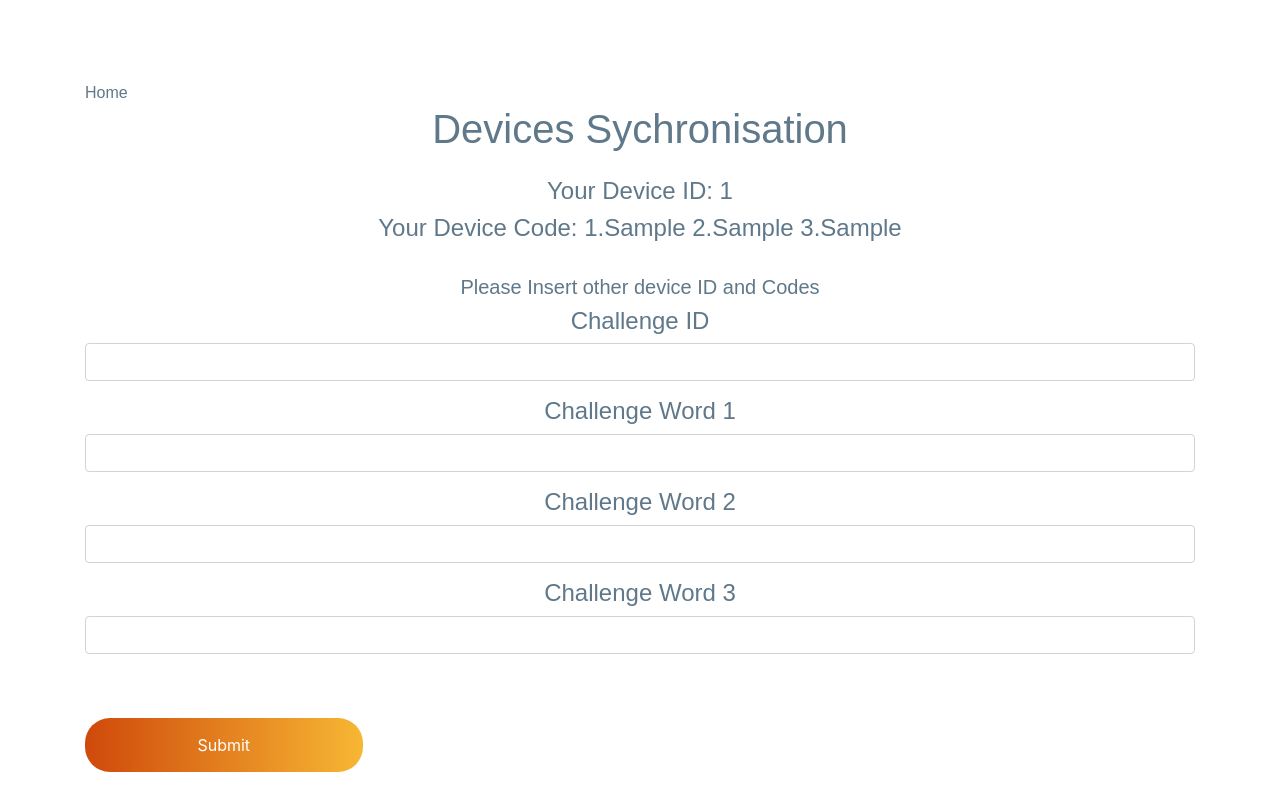
After one commit to palang-a/carebears-sanctuary, a Flask app: page /pair_account in a window 1280 px wide. The commit adds this page. Run offline with Flask 2, Linux system fonts and the light colour scheme; a database or web service that is not in the repository returns one stand-in record (values such as "Sample title"); some libraries are stand-ins or nearby versions.

Commit message:
add account merging process (WIP)

```diff
--- a/app.py
+++ b/app.py
@@ -24,7 +24,7 @@ def setcookie():
         cookie = str(uuid.uuid1())
         expire_date = datetime.datetime.now()
         expire_date = expire_date + datetime.timedelta(days=90)
-        resp = redirect(url_for('main'))
+        resp = redirect(url_for('generate_challenge_codes', uuid=cookie))
         resp.set_cookie('c_id', cookie, expires=expire_date)
         return resp
     else:
@@ -38,6 +38,31 @@ def main():
 @app.route("/support")
 def support():
     return render_template('support.html')
+
+@app.route("/merge_account")
+def merge_account():
+    cookies = request.cookies.get('c_id')
+    a_event = mongo.db.challengeDb
+    a_code = a_event.find_one({'id_client' : cookies})
+    return render_template('merge_account.html', cookies=cookies, code=a_code)
+
+@app.route("/pair_account")
+def pair_account():
+    cookies = request.cookies.get('c_id')
+    a_event = mongo.db.challengeDb
+    a_code = a_event.find_one({'id_client' : cookies})
+    return render_template('pair_account.html', cookies=cookies, code=a_code)
+
+@app.route("/merge_response")
+def merge_response():
+    merge_message = request.args['merge_message']
+    return render_template('merge_account.html', merge_message=merge_message)
+
+@app.route("/pair_response")
+def pair_response():
+    cookies = request.cookies.get('c_id')
+    pair_message = request.args['pair_message']
+    return render_template('pair_response.html', cookies=cookies, pair_message=pair_message)
 
 @app.route("/read", methods=['GET'])
 def read():
@@ -104,7 +129,7 @@ def get_one_event(event_id):
 def add_postcard_event():
     eventDb = mongo.db.sanctDb
     event_id = str(uuid.uuid1()) # generate uuid on server side for event // request.json['name']
-    c_id = request.form['c_id'] #request.cookies.get('c_id')
+    c_id = request.cookies.get('c_id')
     event_data = request.form['feeling']
 
     postcard_love = 0
@@ -246,7 +271,8 @@ def generate_challenge_codes(uuid):
             a_event.insert_one({'id_client' : uuid, 'challenge_id' : clientKey,'challenge_word' : list_random_words, 'prev_verifications' : None, 'merged_account_id' : None})
         else:
             output = "Failed to generate codes. Please report the error."
-    return jsonify({'result' : output})
+    print(jsonify({'result' : output}))
+    return redirect(url_for('main'))
 
 # merge two accounts together, if the client submits correct responses to the challenge codes for the
 # accounts they are trying to link
@@ -316,7 +342,8 @@ def response_challenge_codes(uuid):
     else:
         output = "Generate a challenge code first."
 
-    return jsonify({'result' : output})
+    print (jsonify({'result' : output}))
+    return redirect(url_for("pair_response", pair_message=output))
 
 @app.route('/account/merge/<uuid>', methods=['POST'])
 def merge_accounts(uuid):
@@ -378,7 +405,8 @@ def merge_accounts(uuid):
         else:
             output = "Failed to update postcards to merge accounts for ids: " + uuid + " and other client id: "+ other_uuid
 
-    return jsonify({'result' : output})
+    print (jsonify({'result' : output}))
+    return redirect(url_for("merge_response", merge_message=output))
 
 
 def do_merge (uuid_this_client, uuid_other_client, uuid_target):
--- /dev/null
+++ b/templates/pair_account.html
@@ -0,0 +1,30 @@
+{% extends "layout.html" %}
+{% block content %}
+    <div>
+        <h1 class="mb-4">Devices Sychronisation</h1>
+        <h4>Your Device ID: {{ code.challenge_id }}</h4>
+        <h4>Your Device Code: 1.{{ code.challenge_word[0] }} 2.{{ code.challenge_word[1] }} 3.{{ code.challenge_word[2] }}</h4>
+        </br>
+        <h5>Please Insert other device ID and Codes</h5>
+        <form action="{{ url_for('response_challenge_codes', uuid=cookies) }}" method="POST">
+            <div class="form-group">
+                <h4>Challenge ID</h4>
+                <input type="text" class="form-control" id="feeling" name="clientKey" rows="5"></input>
+            </div>
+            <div class="form-group">
+                <h4>Challenge Word 1</h4>
+                <input type="text" class="form-control" id="feeling" name="challenge_word_1" rows="5"></input>
+            </div>
+            <div class="form-group">
+                <h4>Challenge Word 2</h4>
+                <input type="text" class="form-control" id="feeling" name="challenge_word_2" rows="5"></input>
+            </div>
+            <div class="form-group">
+                <h4>Challenge Word 3</h4>
+                <input type="text" class="form-control" id="feeling" name="challenge_word_3" rows="5"></input>
+            </div>
+            <input type="submit" class="btn btn-primary" value="Submit">
+        </form>
+    </div>
+
+{% endblock content %}
```
Also changed, not shown: templates/main.html (+8 -0 lines), templates/merge_account.html (added, +17 -0 lines), templates/merge_response.html (added, +17 -0 lines), templates/pair_response.html (added, +25 -0 lines).
